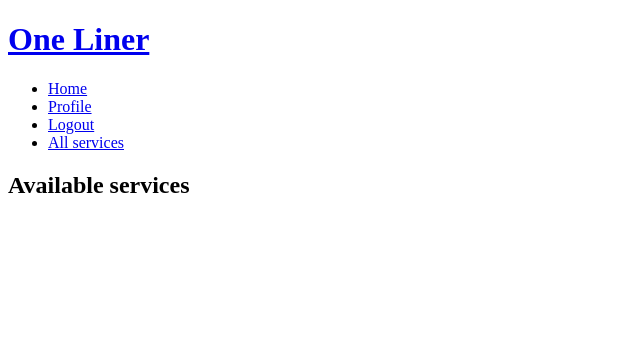
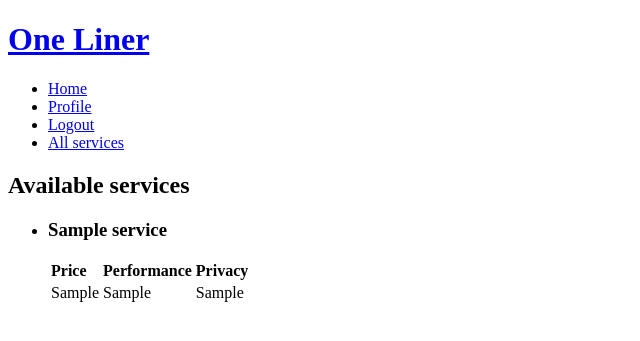
Before and after one commit to INN/one-liner, a Django app: page /services in a window 1280 px wide. Shown: the top 341 px of the page, without its empty margins (0-640 px from the left). Run offline with Django 3.2, Linux system fonts and the light colour scheme; a user stored in the database is signed in; tables that the repository leaves empty hold one stand-in row (values such as "Sample post").

Commit message:
wip -- list all services w/ essential info on the 'all servives' page in the dashboard

```diff
--- a/oneliner/admin.py
+++ b/oneliner/admin.py
@@ -1,5 +1,5 @@
 from django.contrib import admin
-from oneliner.models import Organization, Services
+from oneliner.models import Organization, Services as Service
 
 
 @admin.register(Organization)
@@ -7,6 +7,6 @@ class OrganizationAdmin(admin.ModelAdmin):
     pass
 
 
-@admin.register(Services)
+@admin.register(Service)
 class ServicesAdmin(admin.ModelAdmin):
     pass
--- a/oneliner/templates/services.html
+++ b/oneliner/templates/services.html
@@ -2,7 +2,21 @@
 
 {% block content %}
 <h2>Available services</h2>
-  {% for services in services %}
-    <!-- Print service information here -->
+<ul>
+  {% for service in services %}
+  <li>
+    <h3>{{ service.name }}</h3>
+    <table>
+      <th>Price</th>
+      <th>Performance</th>
+      <th>Privacy</th>
+      <tr>
+        <td>{{ service.price }}</td>
+        <td>{{ service.performance }}</td>
+        <td>{{ service.privacy }}</td>
+      </tr>
+    </table>
+  </li>
   {% endfor %}
+</ul>
 {% endblock %}
--- a/oneliner/views.py
+++ b/oneliner/views.py
@@ -5,6 +5,7 @@ from django.contrib.auth.models import User
 from django.contrib import messages
 
 from forms import RegisterForm
+from oneliner.models import Services as Service
 
 
 def home(request):
@@ -50,4 +51,5 @@ def survey(request):
 
 @login_required
 def services(request):
-    return render(request, 'services.html')
+    services = Service.objects.all()
+    return render(request, 'services.html', {'services': services})
```
